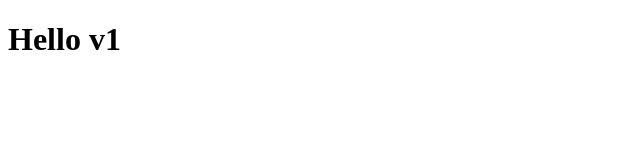
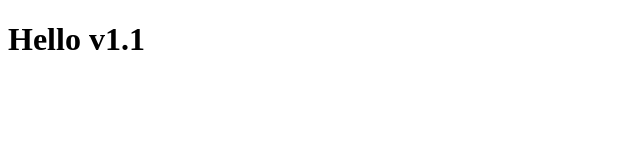
Before and after one commit to TruongChiLinh/ProjectManagement, a plain HTML site: page app/index.html in a window 1280 px wide. Shown: the full height of the page, 0-640 px from the left. Drawn offline with Linux system fonts and the light colour scheme.

Commit message:
updated code

```diff
--- a/app/index.html
+++ b/app/index.html
@@ -6,6 +6,6 @@
     <title>Document</title>
 </head>
 <body>
-    <h1>Hello v1 </h1>
+    <h1>Hello v1.1 </h1>
 </body>
 </html>
```
Also changed, not shown: 2 other files.
